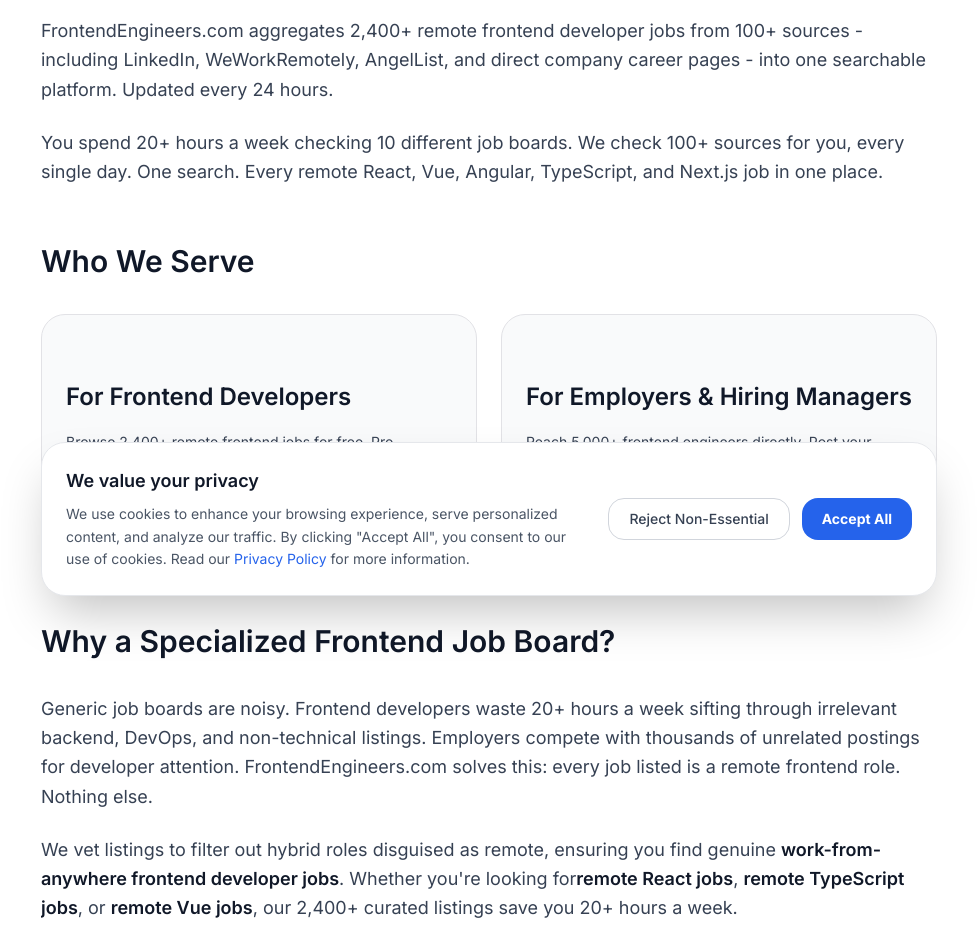
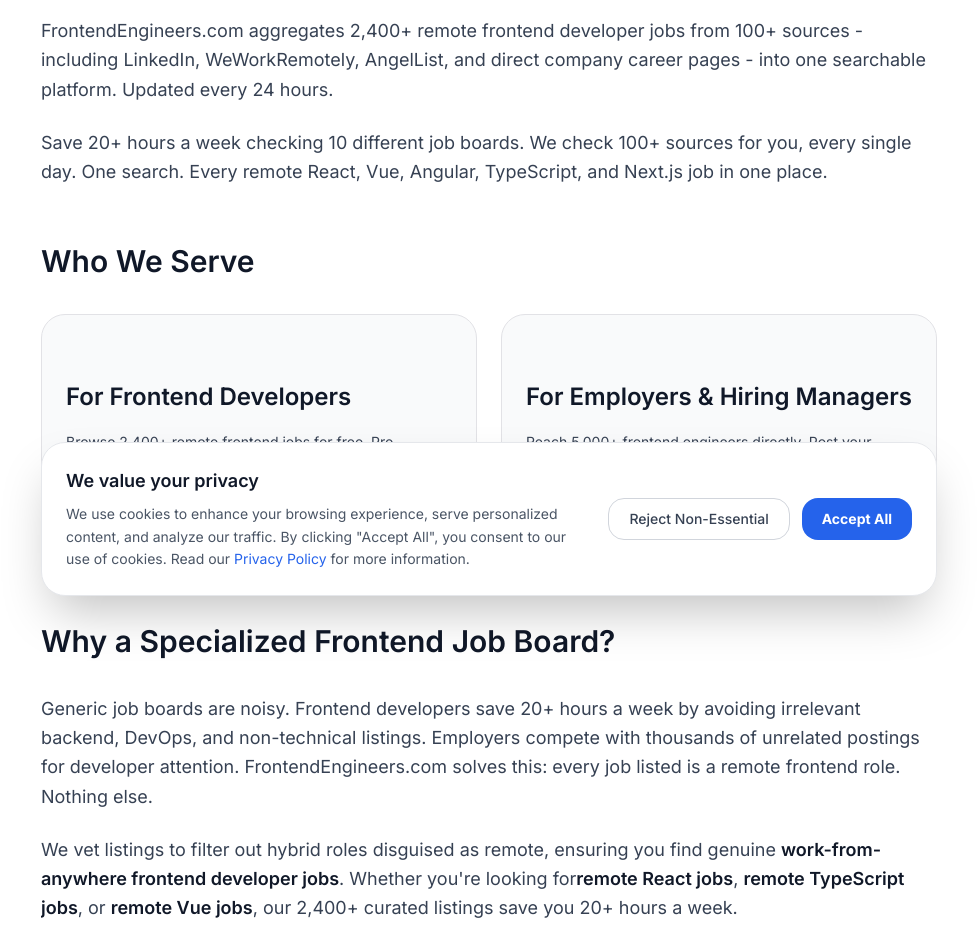
Before and after one commit to harshal-gav/frontend-engineers-fe, a Next.js app: page /about in a window 1280 px wide. Shown: the part 180-1132 px from the top of the page, without its empty margins (151-1128 px from the left). Built offline with nearby package versions, Linux system fonts and the light colour scheme; no server answers.

Commit message:
chore: update copy from 'You spend' to 'Save' 20+ hours

```diff
--- a/scripts/post-to-linkedin.js
+++ b/scripts/post-to-linkedin.js
@@ -118,7 +118,7 @@
 
 1. THE HOOK - First Line: Must open with a punchy, number-driven statement. Use one of these angles, varied each time:
    - "2,400+ remote frontend jobs. One place. Zero noise."
-   - "You spend 20+ hours a week searching for jobs. We spend 0."
+   - "Save 20+ hours a week searching for jobs. We spend 0."
    - "100+ job boards. 2,400+ jobs. 1 search. FrontendEngineers.com."
    Always include "FrontendEngineers.com" in the first 2 lines.
 
--- a/src/app/about/page.tsx
+++ b/src/app/about/page.tsx
@@ -54,7 +54,7 @@
             FrontendEngineers.com aggregates 2,400+ remote frontend developer jobs from 100+ sources - including LinkedIn, WeWorkRemotely, AngelList, and direct company career pages - into one searchable platform. Updated every 24 hours.
           </p>
           <p className="mb-6 text-gray-600 leading-relaxed">
-            You spend 20+ hours a week checking 10 different job boards. We check 100+ sources for you, every single day. One search. Every remote React, Vue, Angular, TypeScript, and Next.js job in one place.
+            Save 20+ hours a week checking 10 different job boards. We check 100+ sources for you, every single day. One search. Every remote React, Vue, Angular, TypeScript, and Next.js job in one place.
           </p>
 
           {/* Who we serve */}
@@ -78,7 +78,7 @@
           {/* What problem we solve */}
           <h2 className="text-2xl font-semibold mt-10 mb-4 text-gray-900">Why a Specialized Frontend Job Board?</h2>
           <p className="mb-4 text-gray-600 leading-relaxed">
-            Generic job boards are noisy. Frontend developers waste 20+ hours a week sifting through irrelevant
+            Generic job boards are noisy. Frontend developers save 20+ hours a week by avoiding irrelevant
             backend, DevOps, and non-technical listings. Employers compete with thousands of unrelated
             postings for developer attention. FrontendEngineers.com solves this: every job listed is a remote frontend role. Nothing else.
           </p>
--- a/src/app/page.tsx
+++ b/src/app/page.tsx
@@ -150,7 +150,7 @@
               <span className="text-[#2563eb]">One Place.</span>
             </h1>
             <p className="text-sm sm:text-base max-w-2xl mx-auto mb-4 text-gray-600">
-              You spend 20+ hours a week checking LinkedIn, Indeed, WeWorkRemotely, and company career pages.<br className="hidden sm:block" />
+              Save 20+ hours a week checking LinkedIn, Indeed, WeWorkRemotely, and company career pages.<br className="hidden sm:block" />
               We check 100+ sources for you - every single day. 2,400+ remote frontend jobs, one search.
             </p>
 
--- a/src/app/pricing/page.tsx
+++ b/src/app/pricing/page.tsx
@@ -138,7 +138,7 @@
             2,400+ jobs from 100+ sources - updated every 24 hours
           </div>
           <h1 className="text-4xl md:text-5xl font-bold mb-6 w-full">
-            You spend 20+ hours a week <span className="text-[#2563eb]">searching for jobs.</span>
+            Save 20+ hours a week <span className="text-[#2563eb]">searching for jobs.</span>
           </h1>
           <p className="text-xl text-gray-600">
             We already found 2,400+ of them for you. Unlock full descriptions,
--- a/src/components/JobsClientPage.tsx
+++ b/src/components/JobsClientPage.tsx
@@ -599,7 +599,7 @@
           <span className="text-[#2563eb]">One Place.</span>
         </h1>
         <p className="text-sm sm:text-base max-w-2xl mx-auto mb-4 text-gray-600">
-          You spend 20+ hours a week checking LinkedIn, Indeed, WeWorkRemotely, and company career pages.<br className="hidden sm:block" />
+          Save 20+ hours a week checking LinkedIn, Indeed, WeWorkRemotely, and company career pages.<br className="hidden sm:block" />
           We check 100+ sources for you - every single day. 2,400+ remote frontend jobs, one search.
         </p>
 
```
